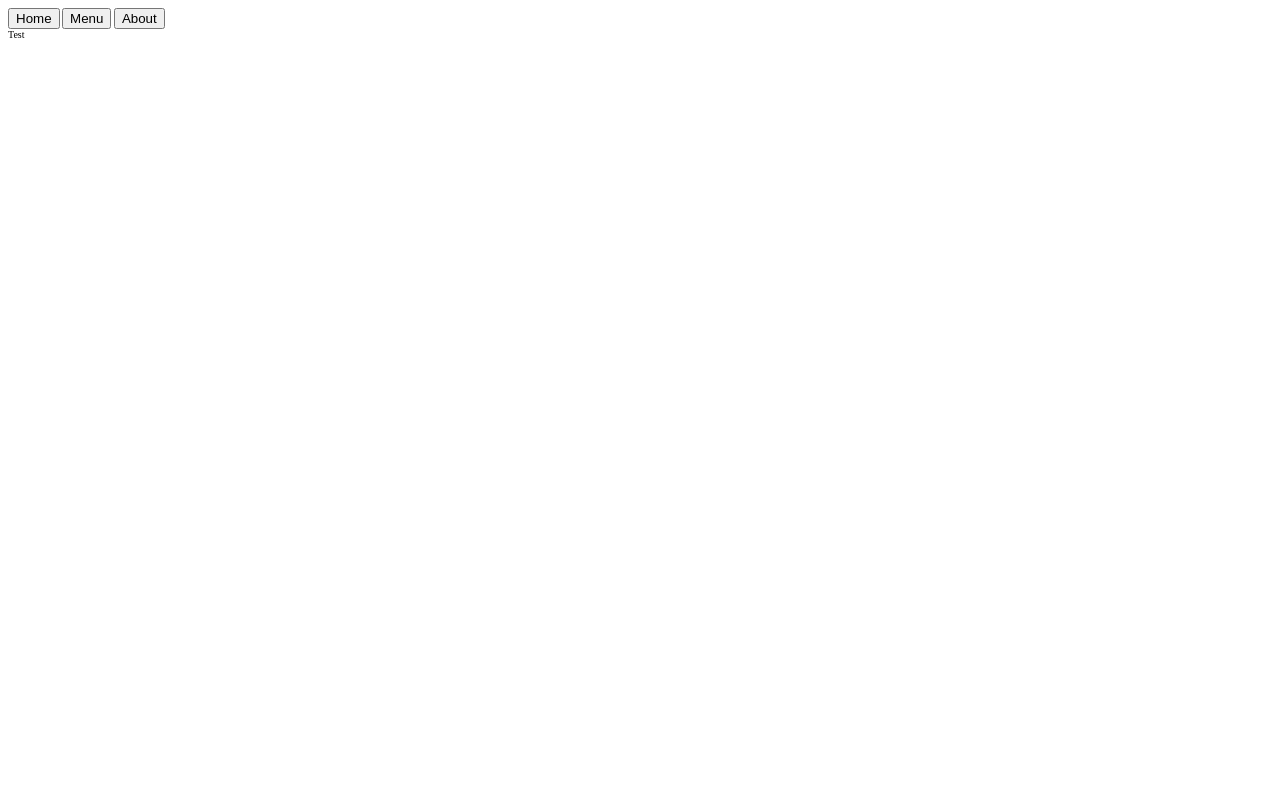
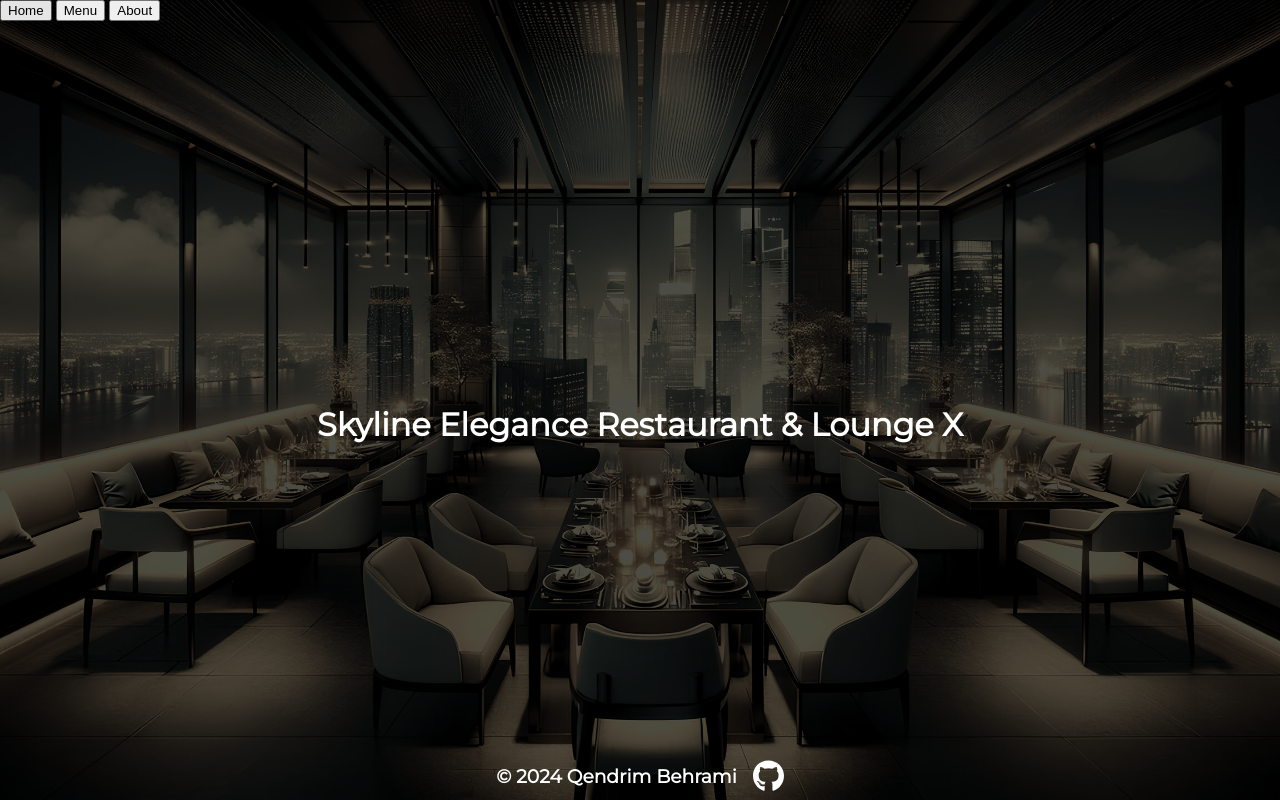
Before and after one commit to QendrimBehrami/Restaurant-Page, a website built with webpack: page dist/index.html in a window 1280 px wide. Built offline with nearby package versions, Linux system fonts and the light colour scheme.

Commit message:
Setup font and footer

```diff
--- a/package.json
+++ b/package.json
@@ -15,5 +15,11 @@
     "style-loader": "^3.3.4",
     "webpack": "^5.90.3",
     "webpack-cli": "^5.1.4"
+  },
+  "dependencies": {
+    "@fortawesome/fontawesome-svg-core": "^6.5.1",
+    "@fortawesome/free-brands-svg-icons": "^6.5.1",
+    "@fortawesome/free-regular-svg-icons": "^6.5.1",
+    "@fortawesome/free-solid-svg-icons": "^6.5.1"
   }
 }
--- a/src/index.js
+++ b/src/index.js
@@ -1,3 +1,8 @@
 import "./style.css";
 
-console.log("Hello Webpack!");
+// main.js or another relevant JS file
+import { library, dom } from "@fortawesome/fontawesome-svg-core";
+import { faGithub } from "@fortawesome/free-brands-svg-icons";
+
+library.add(faGithub);
+dom.watch();
--- a/src/style.css
+++ b/src/style.css
@@ -1,3 +1,77 @@
+@font-face {
+  font-family: "Architects Daughter";
+  src: url("../fonts/ArchitectsDaughter-Regular.ttf") format("truetype");
+  font-weight: 400;
+  font-style: normal;
+}
+
+@font-face {
+  font-family: "Montserrat";
+  src: url("../fonts/Montserrat-VariableFont_wght.ttf") format("truetype"),
+    url("../fonts/Montserrat-Italic-VariableFont_wght.ttf") format("truetype");
+  font-weight: 400;
+  font-style: normal;
+}
+
 body {
-  font-size: 10px;
+  margin: 0;
+  padding: 0;
+  height: 100vh;
+  display: grid;
+  grid-template-rows: 6rem auto 3rem;
+  justify-items: center;
+  font-family: "Montserrat", cursive;
 }
+
+#background-image {
+  position: fixed;
+  top: 0;
+  left: 0;
+  width: 100vw; /* 100% of the viewport width */
+  height: 100vh; /* 100% of the viewport height */
+  background-image: url("../images/skyline.webp");
+  background-position: center;
+  background-repeat: no-repeat;
+  background-size: cover;
+  z-index: -1; /* Ensure it stays in the background */
+}
+
+#content {
+  z-index: 1;
+  color: white;
+  display: flex;
+  justify-content: center;
+  align-items: center;
+}
+
+#content,
+header,
+footer {
+  background-color: rgba(0, 0, 0, 0.7);
+  backdrop-filter: sepia(70%);
+  color: white;
+  height: 100%;
+  width: 100%;
+}
+
+footer {
+  display: flex;
+  justify-content: center;
+  align-items: center;
+  gap: 1rem;
+}
+
+footer > a {
+  font-size: 2rem;
+  color: inherit;
+  transition: all 0.2s ease;
+  opacity: 1;
+}
+
+footer > a:visited {
+  color: inherit;
+}
+
+footer > a:hover {
+  transform: scale(1.2);
+}
--- a/webpack.config.js
+++ b/webpack.config.js
@@ -14,6 +14,10 @@ module.exports = {
         test: /\.css$/i,
         use: ["style-loader", "css-loader"],
       },
+      {
+        test: /\.(woff|woff2|eot|ttf|otf)$/i,
+        type: "asset/resource",
+      },
     ],
   },
 };
```
Also changed, not shown: dist/2f709f2b0e6506b546ed.webp (added), dist/7451547bd28d8dddbeea.ttf (added), dist/7e687123cd4528224ce5.ttf (added), dist/97e4b635030c7d8a85d5.ttf (added), dist/index.html, fonts/ArchitectsDaughter-Regular.ttf (added), fonts/Montserrat-Italic-VariableFont_wght.ttf (added), fonts/Montserrat-VariableFont_wght.ttf (added), images/skyline.webp (added), 2 other files.
